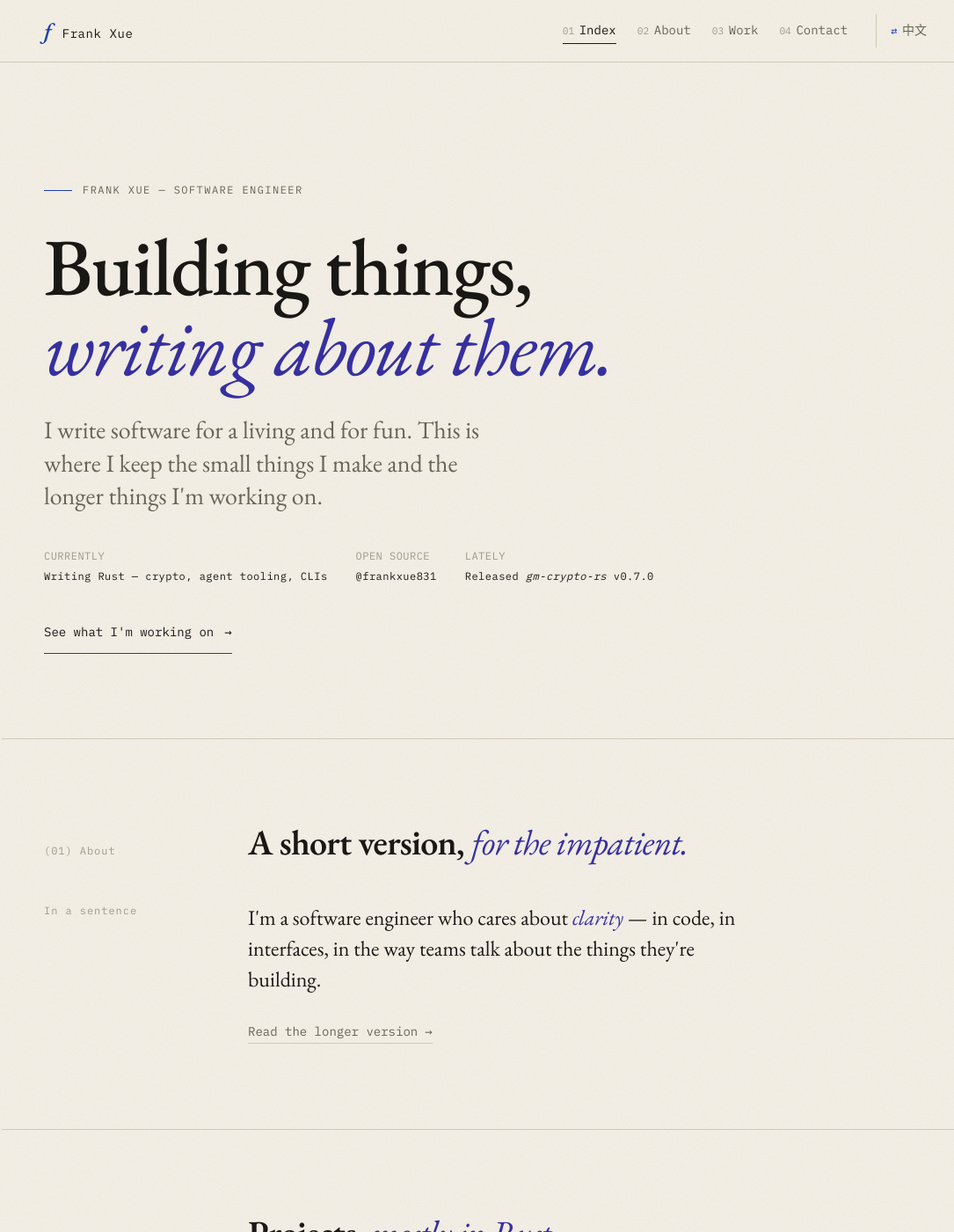
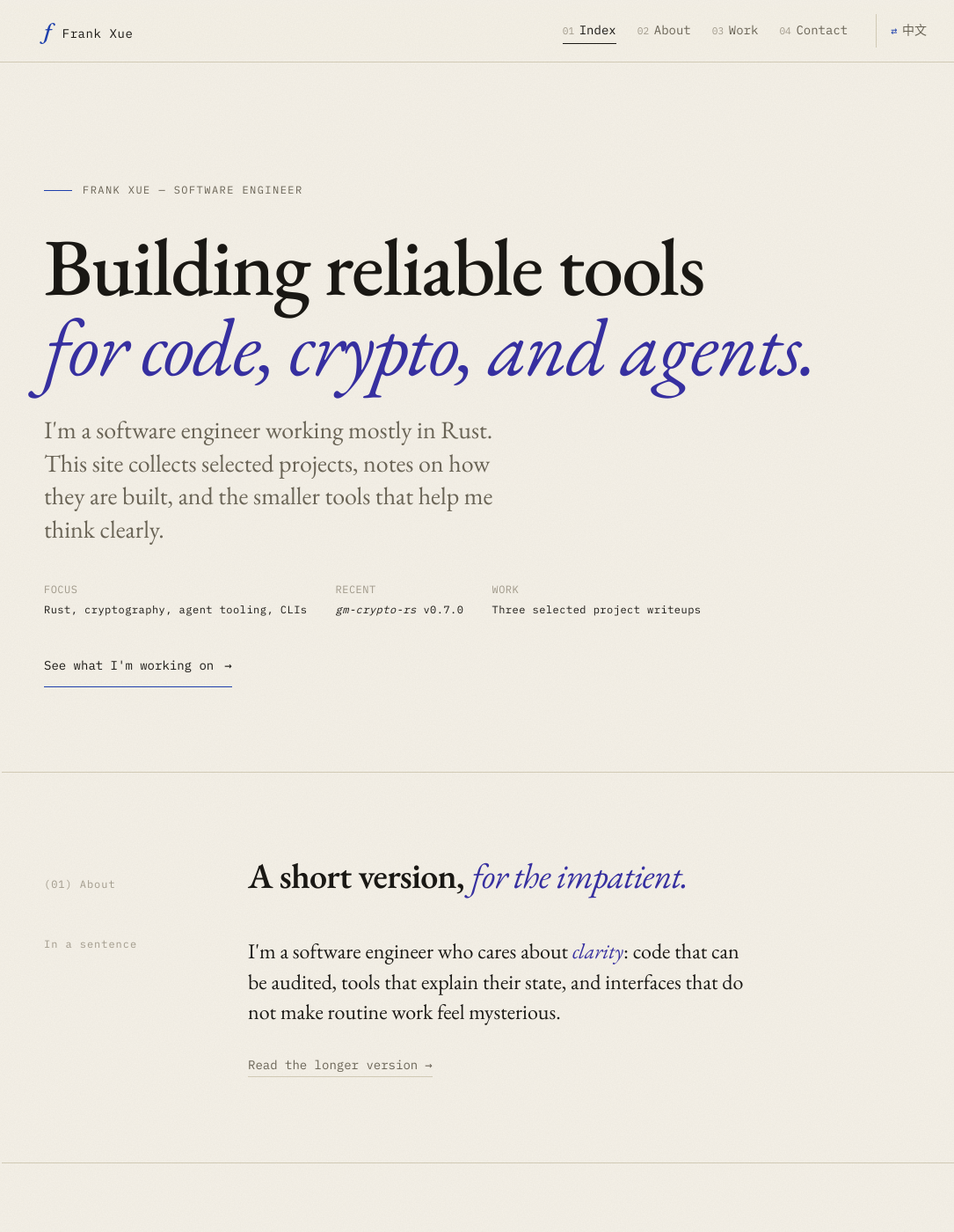
Before and after one commit to frankxue831/frankxue831.github.io, a Jekyll site: the page built from index.html, in a window 1280 px wide and 1400 px high. Shown: the whole window at 88% size, without its empty margins (88-1173 px from the left). Built offline with Jekyll 4.4.1, drawn with Linux system fonts in a browser that asks for light colours.

Commit message:
feat: sharpen English home page copy

```diff
--- a/index.html
+++ b/index.html
@@ -10,27 +10,28 @@
     <p class="hero__eyebrow">Frank Xue — Software engineer</p>
 
     <h1 class="hero__title">
-        Building things,
-        <em>writing about them.</em>
+        Building reliable tools
+        <em>for code, crypto, and agents.</em>
     </h1>
 
     <p class="hero__lede">
-        I write software for a living and for fun. This is where I keep the
-        small things I make and the longer things I'm working on.
+        I'm a software engineer working mostly in Rust. This site collects
+        selected projects, notes on how they are built, and the smaller tools
+        that help me think clearly.
     </p>
 
     <dl class="hero__meta">
         <div>
-            <dt>Currently</dt>
-            <dd>Writing Rust — crypto, agent tooling, CLIs</dd>
+            <dt>Focus</dt>
+            <dd>Rust, cryptography, agent tooling, CLIs</dd>
         </div>
         <div>
-            <dt>Open source</dt>
-            <dd><a href="https://github.com/{{ site.github_username }}" rel="noopener noreferrer">@{{ site.github_username }}</a></dd>
+            <dt>Recent</dt>
+            <dd><em>gm-crypto-rs</em> v0.7.0</dd>
         </div>
         <div>
-            <dt>Lately</dt>
-            <dd>Released <em>gm-crypto-rs</em> v0.7.0</dd>
+            <dt>Work</dt>
+            <dd>Three selected project writeups</dd>
         </div>
     </dl>
 
@@ -52,9 +53,9 @@
         <p class="preview__label">In a sentence</p>
         <div class="preview__body">
             <p>
-                I'm a software engineer who cares about <em>clarity</em> —
-                in code, in interfaces, in the way teams talk about the
-                things they're building.
+                I'm a software engineer who cares about <em>clarity</em>:
+                code that can be audited, tools that explain their state, and
+                interfaces that do not make routine work feel mysterious.
             </p>
             <a href="{{ '/about/' | relative_url }}" class="preview__link">
                 Read the longer version <span aria-hidden="true">→</span>
@@ -78,14 +79,14 @@
             <a class="work-list__row"
                href="{{ project.detail_url | relative_url }}">
                 <span class="work-list__year">{{ project.years.en }}</span>
-                <span class="work-list__title"><em>{{ project.title }}</em></span>
+                <span class="work-list__title">{{ project.title }}</span>
                 <span class="work-list__tags">{{ project.tags.en | join: ' · ' }}</span>
             </a>
         </li>
         {% endfor %}
     </ul>
 
-    <a href="{{ '/projects/' | relative_url }}" class="preview__link" style="margin-top: var(--space-8);">
+    <a href="{{ '/projects/' | relative_url }}" class="preview__link preview__link--section">
         See all work <span aria-hidden="true">→</span>
     </a>
 </section>
```
